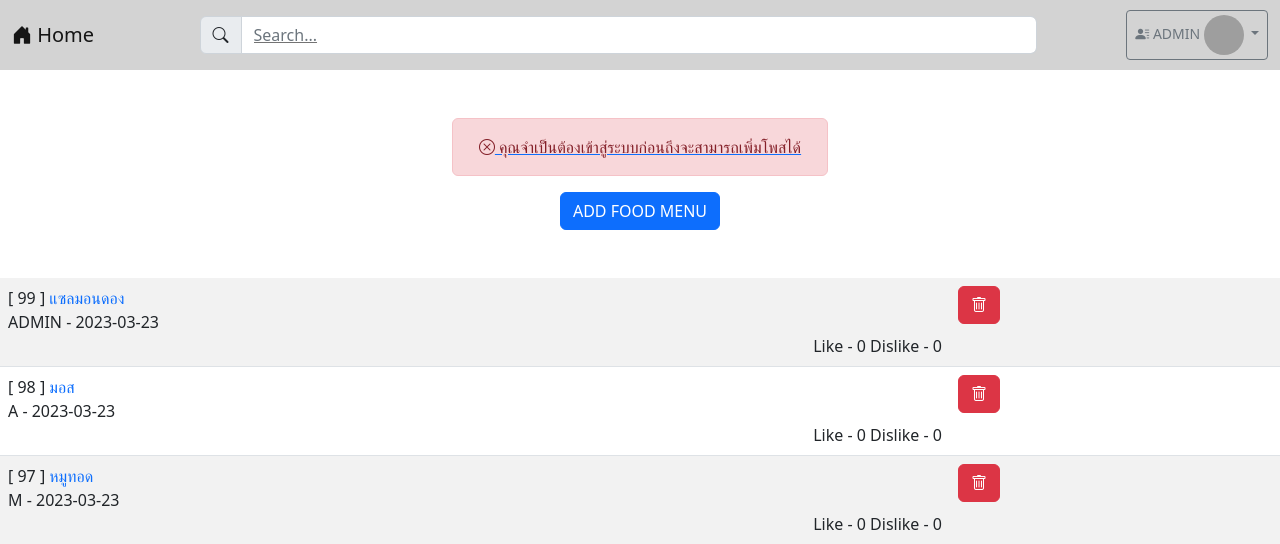
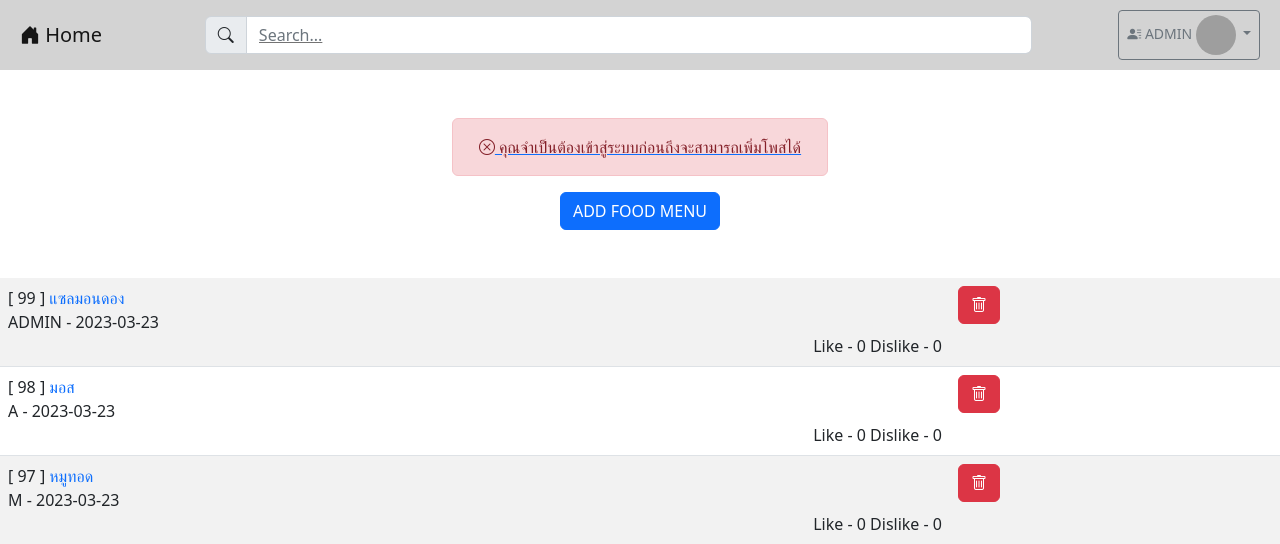
Before and after one commit to prwthub/project_foodwebboard, a PHP site: page /index.php in a window 1280 px wide. Shown: the top 544 px of the page. Run offline with PHP 8.4, Linux system fonts and the light colour scheme; a user stored in the database is signed in; data comes from the database, SQL or seed files in the repository; some libraries are stand-ins or nearby versions; grey boxes are pictures that could not be loaded.

Commit message:
update navbar

```diff
--- a/nav.php
+++ b/nav.php
@@ -9,7 +9,7 @@
 <?php
 if (!isset($_SESSION['id'])) {
 ?>
-    <nav class="navbar navbar-expand-lg navbar-light" style="background-color:#D3D3D3">
+    <nav class="navbar navbar-expand-lg navbar-light px-2" style="background-color:#D3D3D3">
         <div class="container-fluid">
 
             <a href="index.php" class="navbar-brand">
@@ -35,7 +35,7 @@
 
 <?php } else { ?>
 
-    <nav class="navbar navbar-expand-lg navbar-light" style="background-color: #D3D3D3;">
+    <nav class="navbar navbar-expand-lg navbar-light px-2" style="background-color: #D3D3D3;">
         <div class="container-fluid">
             <a href="index.php" class="navbar-brand">
                 <i class="bi bi-house-door-fill"></i> Home
@@ -51,17 +51,23 @@
             <ul class="navbar-nav">
                 <li class="nav-item">
                     <div class="dropdown">
-                            <a class="btn btn-outline-secondary dropdown-toggle btn-sm" type="button" id="button1"
-                                data-bs-toggle="dropdown" aria-expanded="false">
+                        <a class="btn btn-outline-secondary dropdown-toggle btn-sm" type="button" id="button1" data-bs-toggle="dropdown" aria-expanded="false">
                             <i class="bi bi-person-lines-fill"></i>
                             <?php echo $_SESSION['username']; ?>
-                                <img src="https://media.discordapp.net/attachments/759437257961635907/1080497630490140744/333569516_3245945072382544_7351929676159766126_n.jpg?width=522&height=644"
-                                    alt="" class="circle">
+                            <img src="https://media.discordapp.net/attachments/759437257961635907/1080497630490140744/333569516_3245945072382544_7351929676159766126_n.jpg?width=522&height=644" alt="" class="circle">
                         </a>
 
                         <ul class="dropdown-menu" aria-labelledby="button1">
                             <li>
-                                    <a href="logout.php" class="dropdown-item"><i class="bi bi-power"></i> Sign out</a>
+                                <a href="profile.php" class="dropdown-item"><i class="bi bi-person"></i>  My Profile</a>
+                            </li>
+
+                            <li>
+                                <a href="mymenu.php" class="dropdown-item"><i class="bi bi-menu-app"></i>  My Menu</a>
+                            </li>
+
+                            <li>
+                                <a href="logout.php" class="dropdown-item"><i class="bi bi-power"></i>  Sign out</a>
                             </li>
                         </ul>
                     </div>
```
Lines whose indentation alone changed are shown as unchanged.
